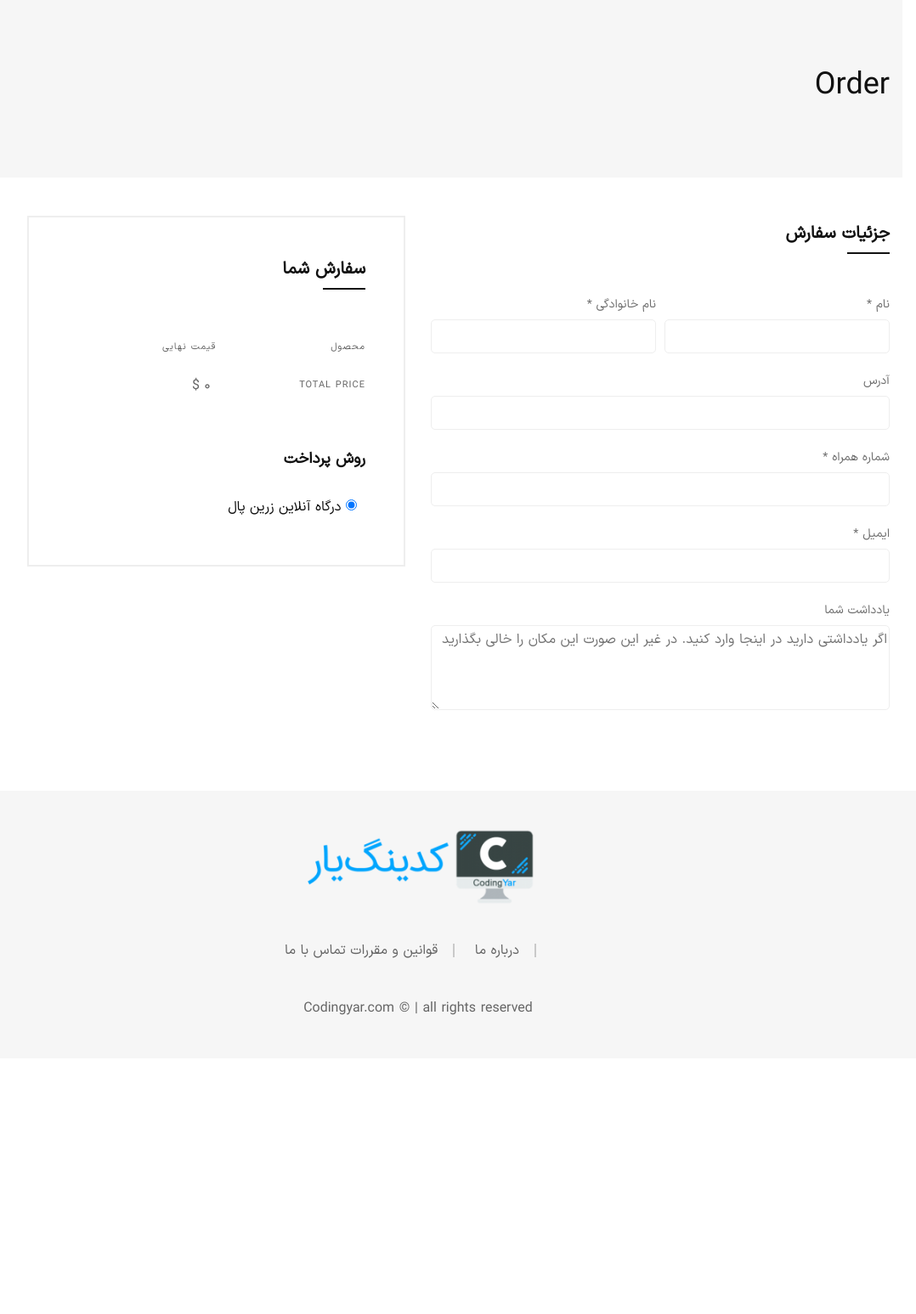
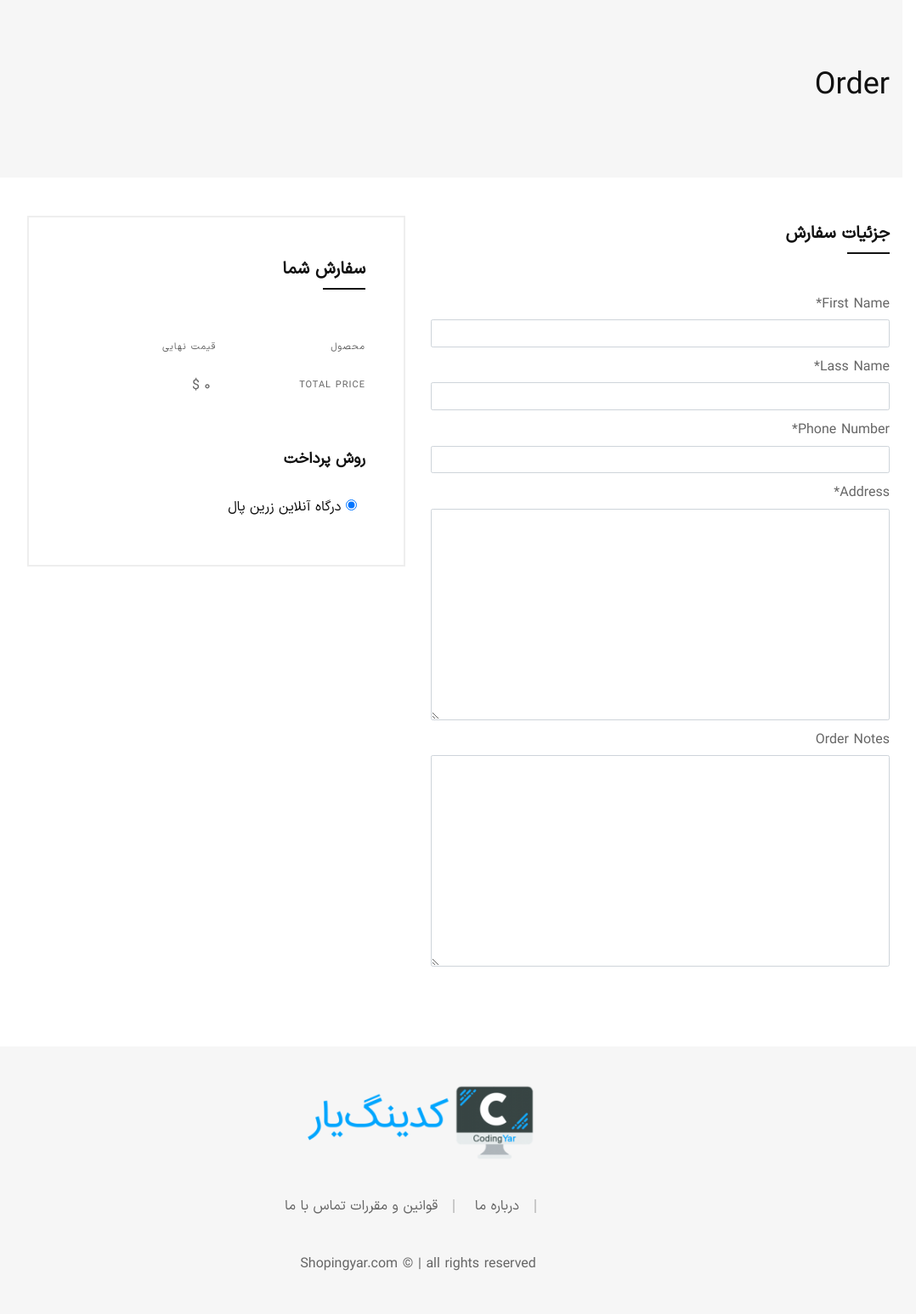
Before and after one commit to sabermodirian/django_e-shop, a Django app: page /order/create/ in a window 1280 px wide. Shown: the part 117-1664 px from the top of the page at 85% size, without its empty margins (166-1244 px from the left). Before the commit the page ends 1312 px from the top, so only its background shows below. Run offline with Django 4.2, Linux system fonts and the light colour scheme; parts of the project's set-up code (start-up, migrations or seed data) failed here and were passed over; some libraries are stand-ins or nearby versions; some web fonts are replaced.

Commit message:
119) ساخت  forms.py در اپ orders و اضافه کردنش به order_create.html

```diff
--- a/cart/templates/cart/cart_detail.html
+++ b/cart/templates/cart/cart_detail.html
@@ -112,7 +112,7 @@
 {#                                        </div>#}
                                         <div class="cart-calculator__item order-total">
                                             <div class="cart-calculator__item--head">
-                                                <span>جمع کل</span>
+                                                <span>{% trans 'total price' %}</span>
                                             </div>
                                             <div class="cart-calculator__item--value">
                                                 <span class="product-price-wrapper">
--- /dev/null
+++ b/orders/forms.py
@@ -0,0 +1,8 @@
+from django import forms
+from .models import Order
+
+
+class OrderForm(forms.ModelForm):
+	class Meta:
+		model = Order
+		fields = [ 'first_nm', 'last_nm', 'phone_nmbr', 'address','order_notes' ]
--- a/orders/models.py
+++ b/orders/models.py
@@ -21,7 +21,7 @@ class Order(models.Model):
     first_nm = models.CharField(max_length=100,  verbose_name = _('First Name'))
     last_nm = models.CharField(max_length=100,  verbose_name = _('Lass Name'))
     phone_nmbr = models.CharField(max_length=15, verbose_name = _('Phone Number'))
-    address = models.CharField(max_length=700,  verbose_name = _('Address'))
+    address = models.TextField(max_length=700,  verbose_name = _('Address'))
 
     # توضیحات اختیاریِ همراه سفارش.
     order_notes = models.TextField(blank=True,  verbose_name = _('Order Notes'))
--- a/orders/templates/orders/order_create.html
+++ b/orders/templates/orders/order_create.html
@@ -35,53 +35,54 @@
                             <h2>جزئیات سفارش</h2>
                         </div>
                         <div class="checkout-form">
-                            <form action="#" class="form form--checkout">
-                                <div class="form-row mb--20">
-                                    <div class="form__group col-md-6 mb-sm--30">
-                                        <label for="billing_fname" class="form__label form__label--2">نام <span
-                                                class="required">*</span></label>
-                                        <input type="text" name="billing_fname" id="billing_fname"
-                                               class="form__input form__input--2">
-                                    </div>
-                                    <div class="form__group col-md-6">
-                                        <label for="billing_lname" class="form__label form__label--2">نام خانوادگی <span
-                                                class="required">*</span></label>
-                                        <input type="text" name="billing_lname" id="billing_lname"
-                                               class="form__input form__input--2">
-                                    </div>
-                                </div>
-                                <div class="form-row mb--20">
-                                    <div class="form__group col-12">
-                                        <label for="billing_company" class="form__label form__label--2">آدرس</label>
-                                        <input type="text" name="billing_company" id="billing_company"
-                                               class="form__input form__input--2">
-                                    </div>
-                                </div>
-                                <div class="form-row mb--20">
-                                    <div class="form__group col-12">
-                                        <label for="billing_phone" class="form__label form__label--2">شماره همراه <span
-                                                class="required">*</span></label>
-                                        <input type="text" name="billing_phone" id="billing_phone"
-                                               class="form__input form__input--2">
-                                    </div>
-                                </div>
-                                <div class="form-row mb--20">
-                                    <div class="form__group col-12">
-                                        <label for="billing_email" class="form__label form__label--2">ایمیل <span
-                                                class="required">*</span></label>
-                                        <input type="email" name="billing_email" id="billing_email"
-                                               class="form__input form__input--2">
-                                    </div>
-                                </div>
-                                <div class="form-row">
-                                    <div class="form__group col-12">
-                                        <label for="orderNotes" class="form__label form__label--2">یادداشت شما</label>
-                                        <textarea class="form__input form__input--2 form__input--textarea"
-                                                  id="orderNotes" name="orderNotes"
-                                                  placeholder="اگر یادداشتی دارید در اینجا وارد کنید. در غیر این صورت این مکان را خالی بگذارید"></textarea>
-                                    </div>
-                                </div>
-                            </form>
+                            {{ frm_ordr|crispy }}
+{#                            <form action="#" class="form form--checkout">#}
+{#                                <div class="form-row mb--20">#}
+{#                                    <div class="form__group col-md-6 mb-sm--30">#}
+{#                                        <label for="billing_fname" class="form__label form__label--2">نام <span#}
+{#                                                class="required">*</span></label>#}
+{#                                        <input type="text" name="billing_fname" id="billing_fname"#}
+{#                                               class="form__input form__input--2">#}
+{#                                    </div>#}
+{#                                    <div class="form__group col-md-6">#}
+{#                                        <label for="billing_lname" class="form__label form__label--2">نام خانوادگی <span#}
+{#                                                class="required">*</span></label>#}
+{#                                        <input type="text" name="billing_lname" id="billing_lname"#}
+{#                                               class="form__input form__input--2">#}
+{#                                    </div>#}
+{#                                </div>#}
+{#                                <div class="form-row mb--20">#}
+{#                                    <div class="form__group col-12">#}
+{#                                        <label for="billing_company" class="form__label form__label--2">آدرس</label>#}
+{#                                        <input type="text" name="billing_company" id="billing_company"#}
+{#                                               class="form__input form__input--2">#}
+{#                                    </div>#}
+{#                                </div>#}
+{#                                <div class="form-row mb--20">#}
+{#                                    <div class="form__group col-12">#}
+{#                                        <label for="billing_phone" class="form__label form__label--2">شماره همراه <span#}
+{#                                                class="required">*</span></label>#}
+{#                                        <input type="text" name="billing_phone" id="billing_phone"#}
+{#                                               class="form__input form__input--2">#}
+{#                                    </div>#}
+{#                                </div>#}
+{#                                <div class="form-row mb--20">#}
+{#                                    <div class="form__group col-12">#}
+{#                                        <label for="billing_email" class="form__label form__label--2">ایمیل <span#}
+{#                                                class="required">*</span></label>#}
+{#                                        <input type="email" name="billing_email" id="billing_email"#}
+{#                                               class="form__input form__input--2">#}
+{#                                    </div>#}
+{#                                </div>#}
+{#                                <div class="form-row">#}
+{#                                    <div class="form__group col-12">#}
+{#                                        <label for="orderNotes" class="form__label form__label--2">یادداشت شما</label>#}
+{#                                        <textarea class="form__input form__input--2 form__input--textarea"#}
+{#                                                  id="orderNotes" name="orderNotes"#}
+{#                                                  placeholder="اگر یادداشتی دارید در اینجا وارد کنید. در غیر این صورت این مکان را خالی بگذارید"></textarea>#}
+{#                                    </div>#}
+{#                                </div>#}
+{#                            </form>#}
                         </div>
                     </div>
                     <div class="col-xl-5 offset-xl-1 col-lg-6 mt-md--40">
--- a/orders/views.py
+++ b/orders/views.py
@@ -1,7 +1,8 @@
 from django.shortcuts import render
-# from django.http import HttpResponse
+from .forms import OrderForm
 
 # Create your views here.
 
 def order_create_view(request):
-	return render(request, 'orders/order_create.html')
+	context = {'frm_ordr' : OrderForm(), }
+	return render(request, 'orders/order_create.html',context)
--- a/templates/footer.html
+++ b/templates/footer.html
@@ -16,7 +16,7 @@
                                 </ul>
                             </div>
                             <div class="footer-widget">
-                                Codingyar.com © | all rights reserved
+                                Shopingyar.com © | all rights reserved
                             </div>
                         </div>
                     </div>
```
